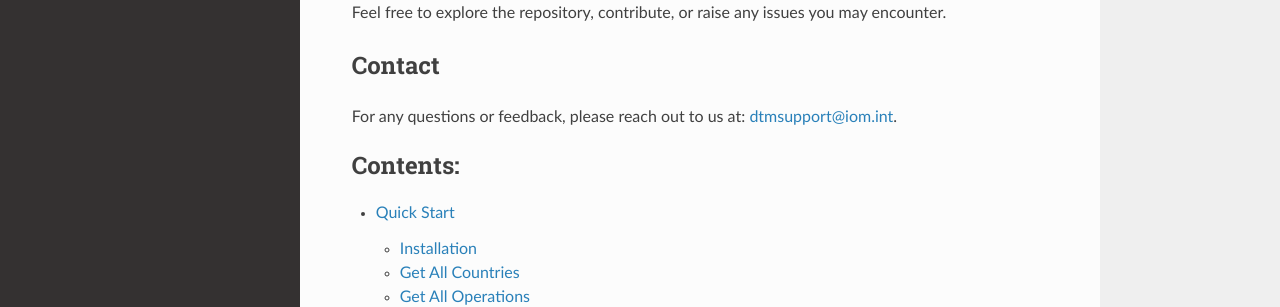
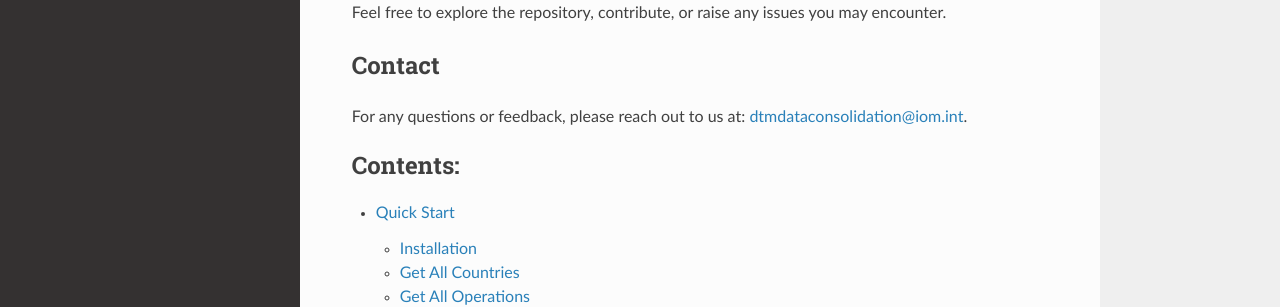
Before and after one commit to Displacement-Tracking-Matrix/dtmapi, a Sphinx documentation site: the page built from docs/index.rst, in a window 1280 px wide and 900 px high, scrolled down 1067 px. Shown: the part 234-541 px from the top of the window. Built offline with Sphinx 7.4.7 and the Read the Docs theme 2.0.0, drawn with Linux system fonts in a browser that asks for light colours.

Commit message:
update contact

```diff
--- a/docs/index.rst
+++ b/docs/index.rst
@@ -46,7 +46,7 @@ Feel free to explore the repository, contribute, or raise any issues you may enc
 Contact
 -------
 
-For any questions or feedback, please reach out to us at: `dtmsupport@iom.int <mailto:dtmsupport@iom.int>`_.
+For any questions or feedback, please reach out to us at: `dtmdataconsolidation@iom.int <mailto:dtmdataconsolidation@iom.int>`_.
 
 
 
--- a/setup.py
+++ b/setup.py
@@ -4,7 +4,7 @@ from setuptools import find_packages, setup
 
 setup(
     name="dtmapi",
-    version="0.1.0",
+    version="0.1.1",
     packages=find_packages(),
     install_requires=["requests", "pandas"],
     description="A Python package for fetching data from the IOM's Displacement Tracking Matrix (DTM).",
```
